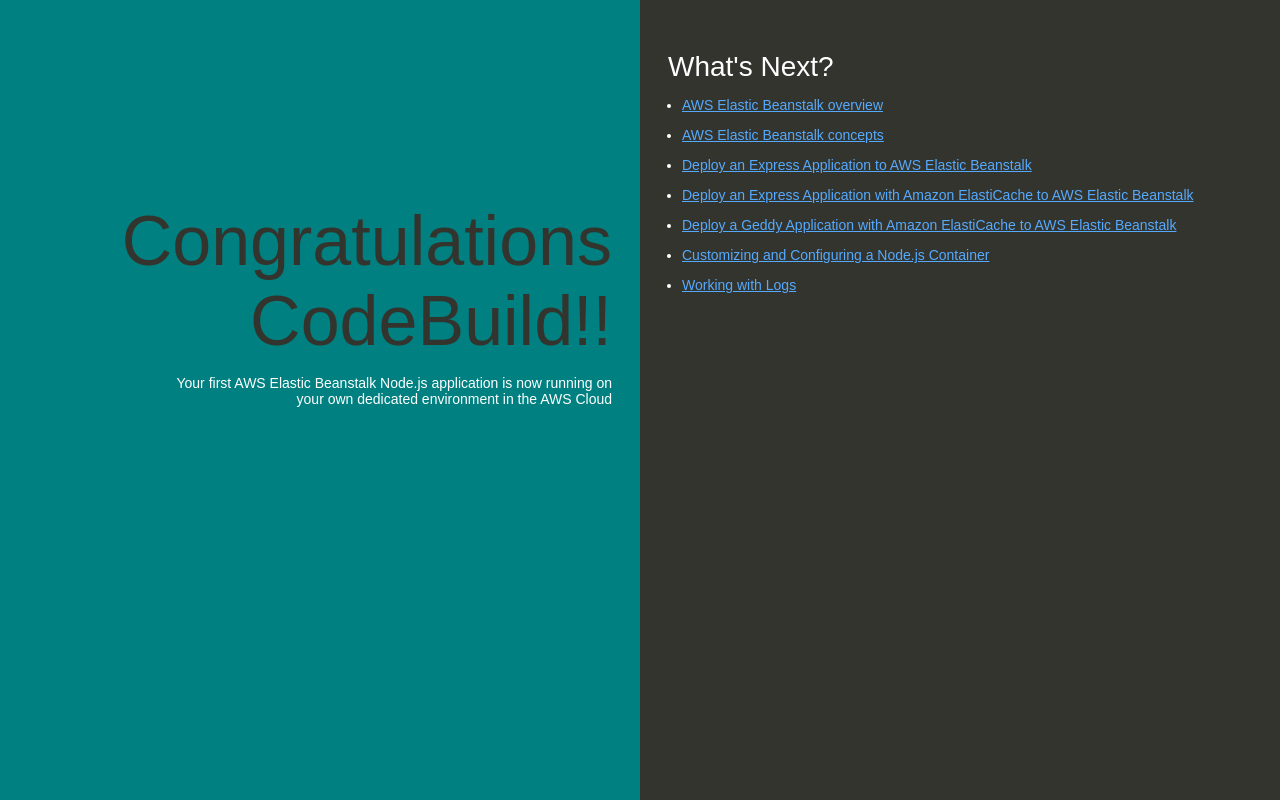
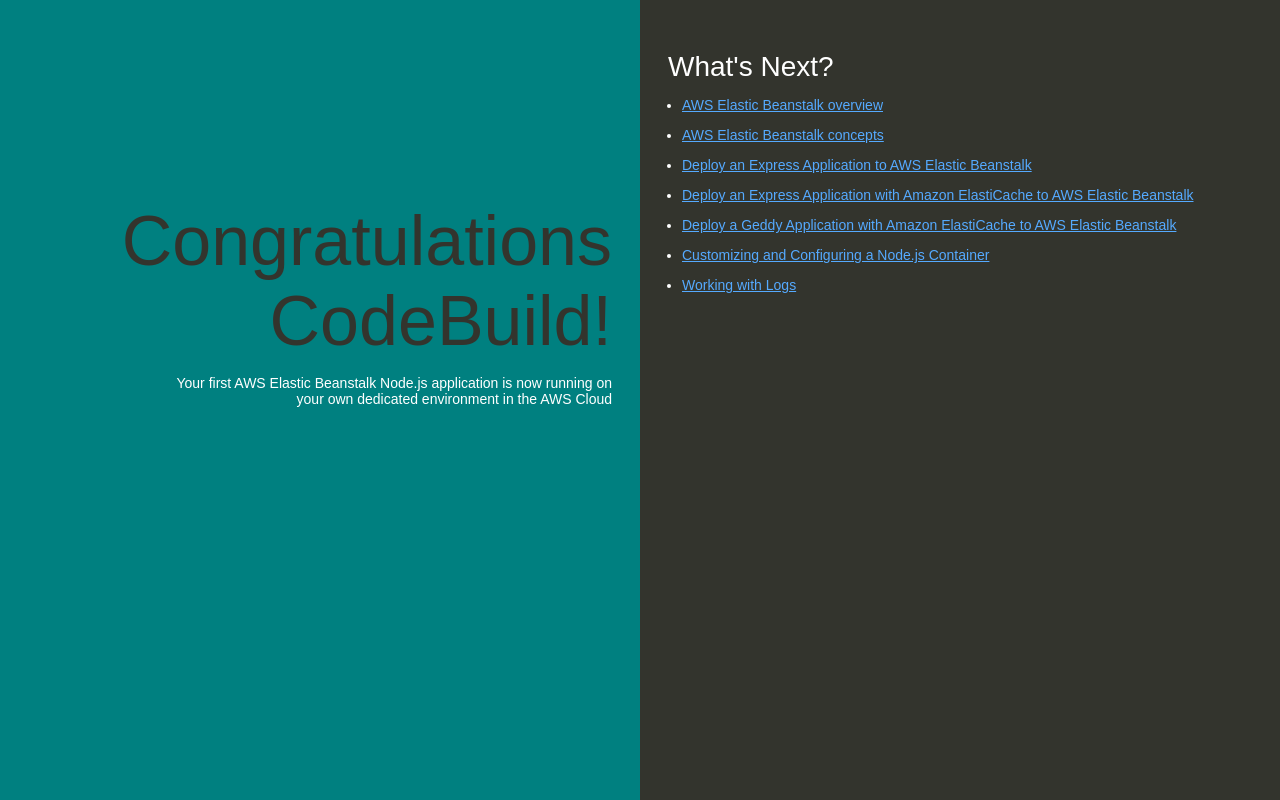
Before and after one commit to Tempmatt/my-nodejs-app, a website: page index.html in a window 1280 px wide. Drawn offline with Linux system fonts and the light colour scheme.

Commit message:
Update index.html

```diff
--- a/index.html
+++ b/index.html
@@ -74,7 +74,7 @@
   </head>
   <body>
     <div class="textColumn">
-      <h1>Congratulations CodeBuild!!</h1>
+      <h1>Congratulations CodeBuild!</h1>
       <p>Your first AWS Elastic Beanstalk Node.js application is now running on your own dedicated environment in the AWS Cloud</p>
     </div>
     <div class="linksColumn">
```
